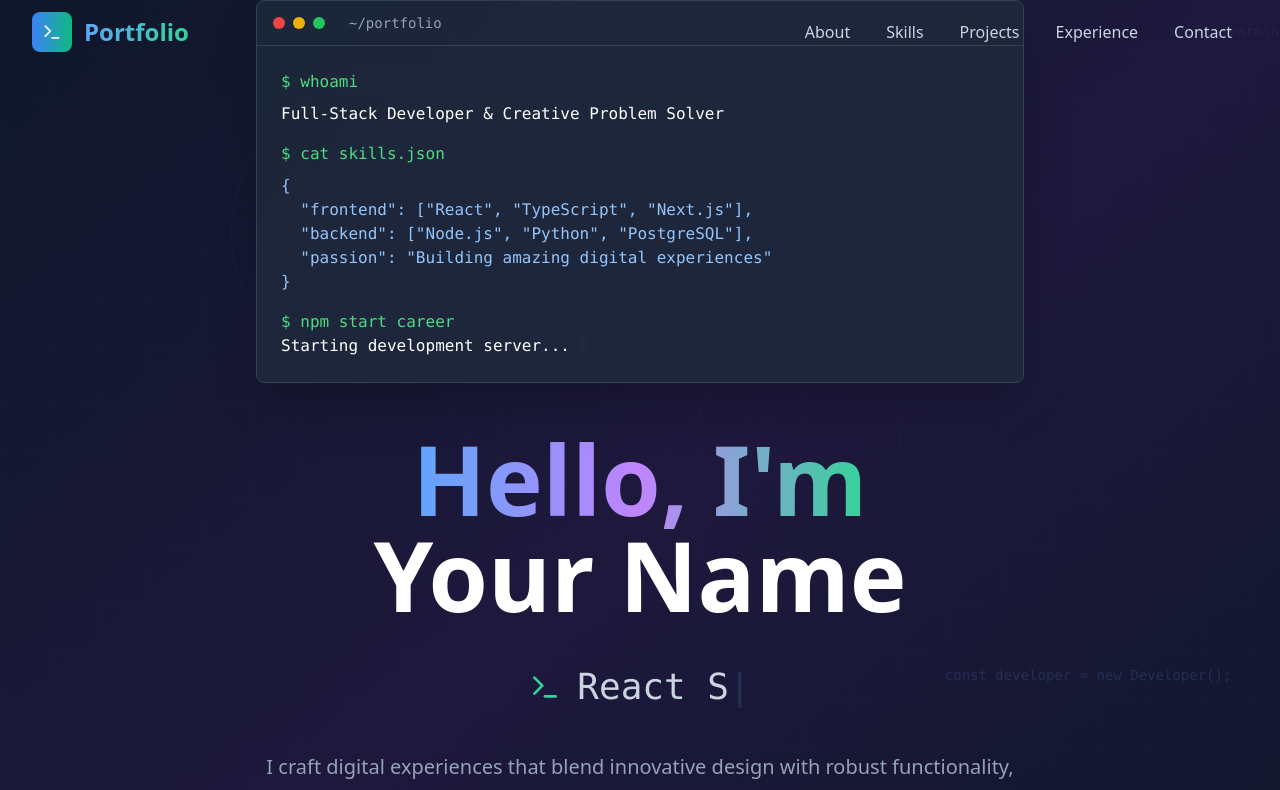
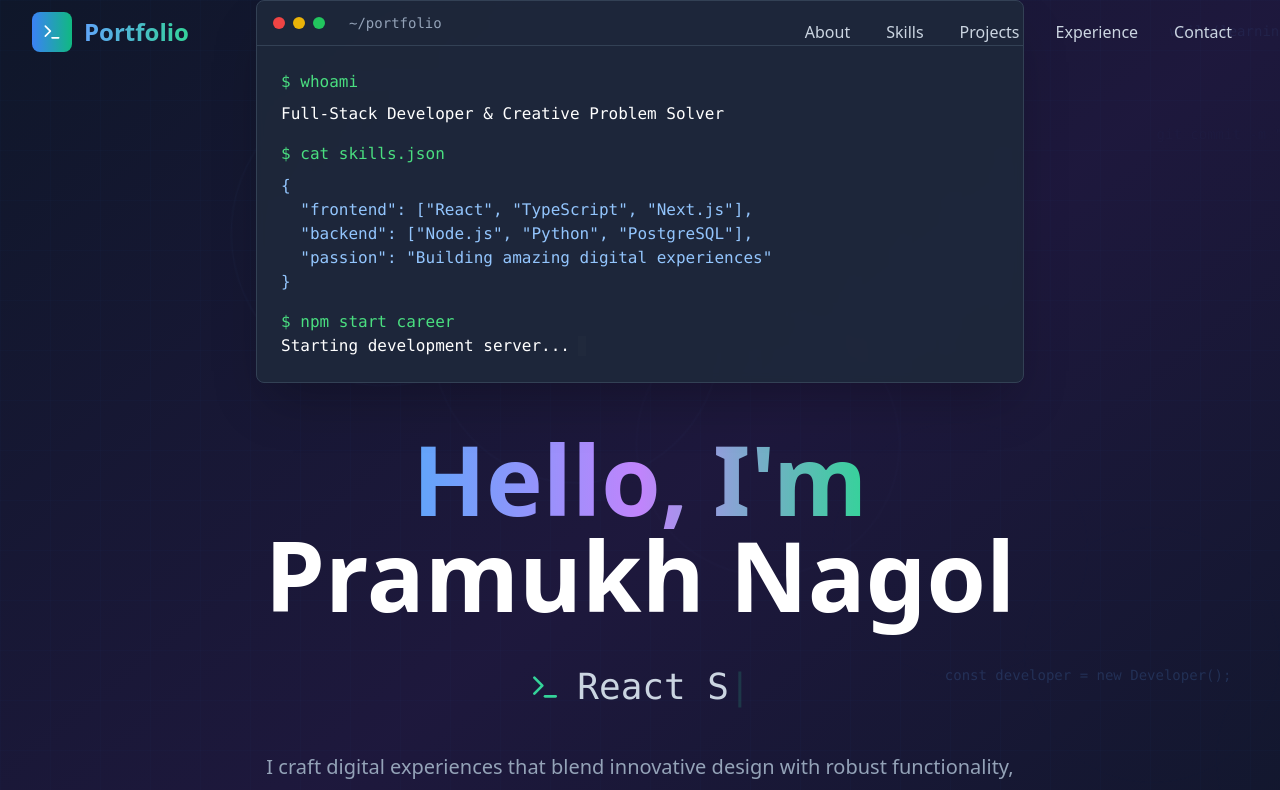
Before and after one commit to PramukhN/Pf, a React (Vite) app: page / in a window 1280 px wide. Shown: the top 790 px of the page. Built offline with nearby package versions, Linux system fonts and the light colour scheme.

Commit message:
Update Hero.tsx

```diff
--- a/src/components/Hero.tsx
+++ b/src/components/Hero.tsx
@@ -173,7 +173,7 @@
               Hello, I'm
             </span>
             <br />
-            <span className="text-white">Your Name</span>
+            <span className="text-white">Pramukh Nagol</span>
           </motion.h1>
 
           <motion.div
```
